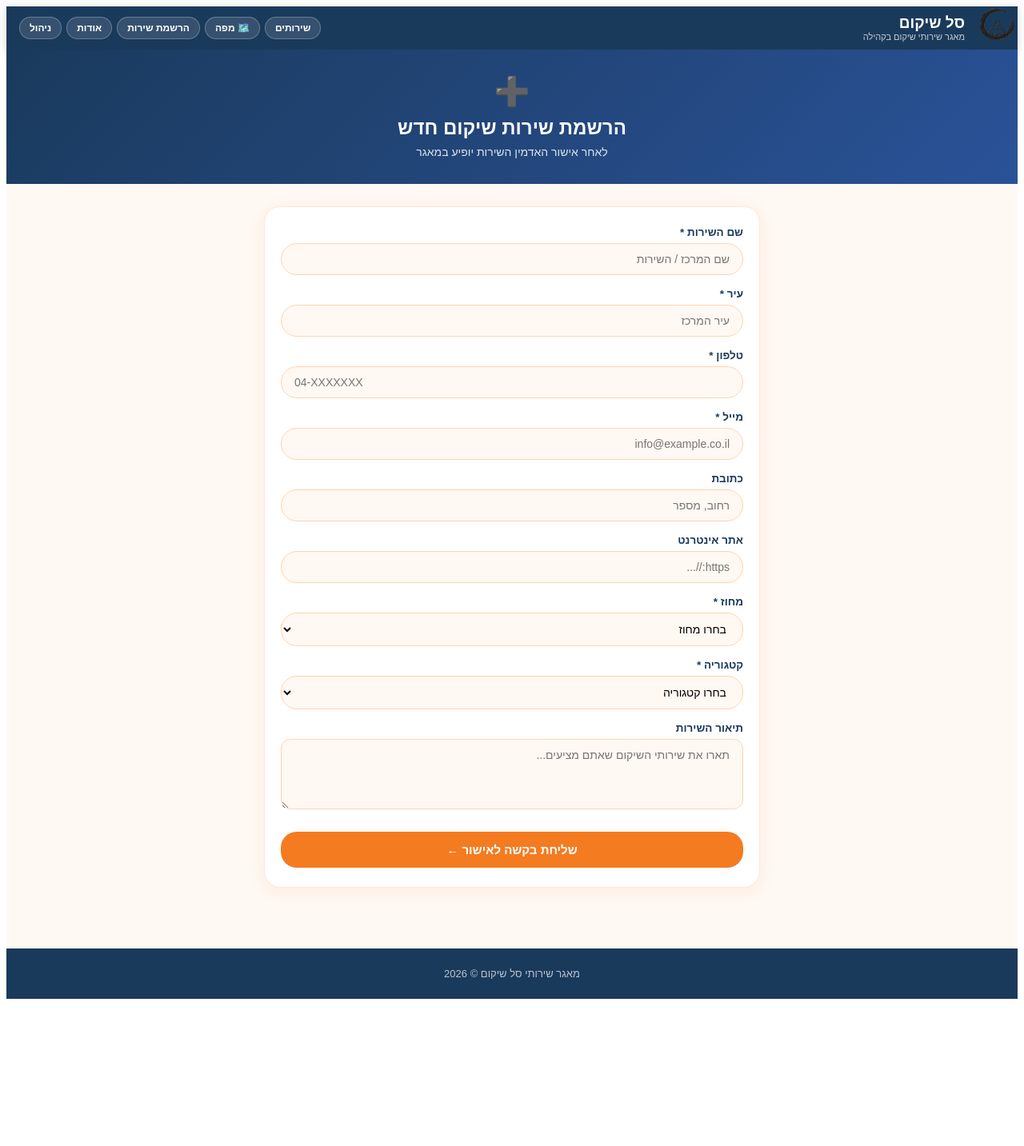
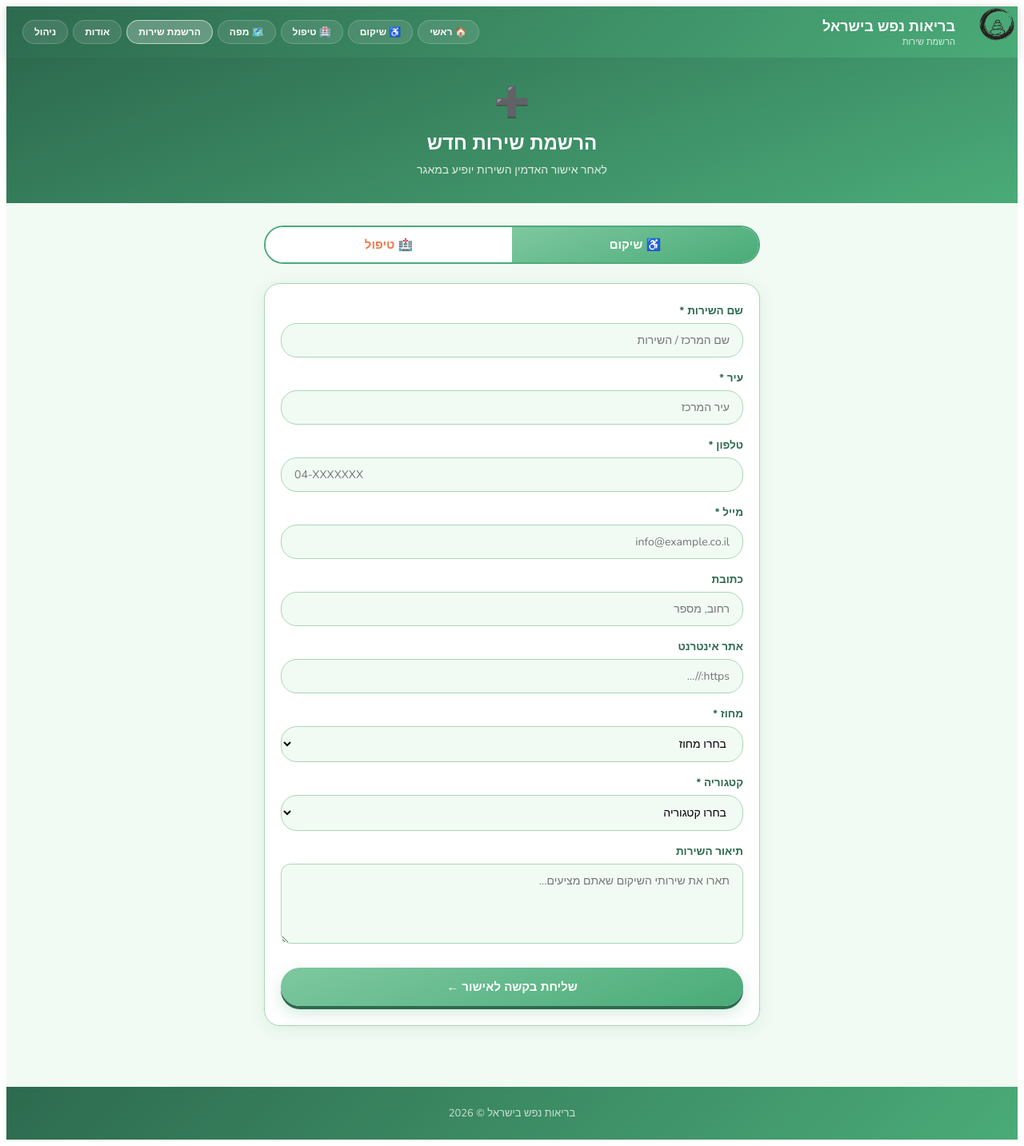
Before and after one commit to sivantelem-commits/rehab-directory, a Next.js app: page /register in a window 1280 px wide. Shown: the whole page at 80% size. Before the commit the page ends 1257 px from the top, so only its background shows below. Built offline with nearby package versions, Linux system fonts and the light colour scheme.

Commit message:
Update register.js

```diff
--- a/pages/register.js
+++ b/pages/register.js
@@ -3,15 +3,27 @@ import Head from 'next/head'
 import { CATEGORIES, CATEGORY_NAMES } from '../lib/categories'
 
 const DISTRICTS = ['צפון', 'חיפה', 'מרכז', 'תל אביב', 'ירושלים', 'דרום', 'יהודה ושומרון']
+const TREATMENT_CATEGORIES = ['בתי"מ', 'מחלקות אשפוז', 'מרפאות יום', 'חדרי מיון']
+const NAV = [['/', '🏠 ראשי'], ['/rehab', '♿ שיקום'], ['/treatment', '🏥 טיפול'], ['/map', '🗺️ מפה'], ['/register', 'הרשמת שירות'], ['/about', 'אודות'], ['/admin', 'ניהול']]
+
+const emptyForm = { name: '', district: '', city: '', category: '', subcategory: '', description: '', phone: '', email: '', website: '', address: '' }
 
 export default function Register() {
-  const [form, setForm] = useState({ name: '', district: '', city: '', category: '', subcategory: '', description: '', phone: '', email: '', website: '', address: '' })
+  const [tab, setTab] = useState('rehab')
+  const [form, setForm] = useState(emptyForm)
   const [loading, setLoading] = useState(false)
   const [success, setSuccess] = useState(false)
   const [error, setError] = useState('')
   const [mounted, setMounted] = useState(false)
 
   useEffect(() => { setMounted(true) }, [])
+
+  const handleTabChange = (newTab) => {
+    setTab(newTab)
+    setForm(emptyForm)
+    setError('')
+    setSuccess(false)
+  }
 
   const handleSubmit = async () => {
     setError('')
@@ -22,14 +34,15 @@ export default function Register() {
     }
     setLoading(true)
     try {
-      const res = await fetch('/api/submit', {
+      const endpoint = tab === 'rehab' ? '/api/submit' : '/api/submit-treatment'
+      const res = await fetch(endpoint, {
         method: 'POST',
         headers: { 'Content-Type': 'application/json' },
         body: JSON.stringify(form),
       })
       if (res.ok) {
         setSuccess(true)
-        setForm({ name: '', district: '', city: '', category: '', subcategory: '', description: '', phone: '', email: '', website: '', address: '' })
+        setForm(emptyForm)
       } else {
         const d = await res.json()
         setError(d.error || 'שגיאה בשליחה')
@@ -41,8 +54,19 @@ export default function Register() {
     }
   }
 
-  const inp = { width: '100%', padding: '11px 16px', borderRadius: 20, border: '1.5px solid #FFD4B0', fontSize: 14, background: '#FFF8F3', outline: 'none', boxSizing: 'border-box' }
-  const lbl = { display: 'block', fontSize: 13.5, fontWeight: 700, color: '#1A3A5C', marginBottom: 6 }
+  const isRehab = tab === 'rehab'
+  const color = isRehab ? '#4aab78' : '#ee7a50'
+  const darkColor = isRehab ? '#2d6a4f' : '#c85e32'
+
+  const inp = {
+    width: '100%', padding: '11px 16px', borderRadius: 20,
+    border: `1.5px solid ${isRehab ? '#a8d8b0' : '#FFD4B0'}`,
+    fontSize: 14,
+    background: isRehab ? '#f2faf4' : '#FFF8F3',
+    outline: 'none', boxSizing: 'border-box',
+    fontFamily: "'Nunito', sans-serif",
+  }
+  const lbl = { display: 'block', fontSize: 13.5, fontWeight: 700, color: darkColor, marginBottom: 6 }
   const subcategories = form.category ? CATEGORIES[form.category]?.subcategories || [] : []
 
   if (!mounted) return null
@@ -50,42 +74,105 @@ export default function Register() {
   return (
     <>
       <Head>
-        <title>הרשמת שירות | סל שיקום</title>
-        <meta name="description" content="הרשמת שירות סל שיקום חדש למאגר" />
+        <title>הרשמת שירות | בריאות נפש בישראל</title>
+        <meta name="description" content="הרשמת שירות שיקום או טיפול למאגר בריאות הנפש" />
+        <link href="https://fonts.googleapis.com/css2?family=Nunito:wght@400;600;700;800&display=swap" rel="stylesheet" />
       </Head>
-      <div dir="rtl" style={{ fontFamily: 'Arial, sans-serif', minHeight: '100vh', background: '#FFF8F3' }}>
-       <header style={{ background: '#1A3A5C', color: 'white', padding: '10px 16px', display: 'flex', alignItems: 'center', justifyContent: 'space-between', boxShadow: '0 2px 12px rgba(0,0,0,0.15)', flexWrap: 'wrap', gap: 8 }}>
+      <div dir="rtl" style={{ fontFamily: "'Nunito', sans-serif", minHeight: '100vh', background: isRehab ? '#f2faf4' : '#FFF8F3' }}>
+
+        {/* HEADER */}
+        <header style={{
+          background: `linear-gradient(135deg, ${darkColor}, ${color})`,
+          color: 'white', padding: '10px 20px',
+          display: 'flex', alignItems: 'center', justifyContent: 'space-between',
+          boxShadow: '0 2px 12px rgba(0,0,0,0.15)', flexWrap: 'wrap', gap: 8,
+        }}>
           <div style={{ display: 'flex', alignItems: 'center', gap: 14 }}>
-    <div style={{ paddingRight: 50 }}>
-      <div style={{ fontWeight: 800, fontSize: 19 }}>סל שיקום</div>
-      <div style={{ fontSize: 11, opacity: 0.75 }}>מאגר שירותי שיקום בקהילה</div>
+            <img src="/logo.png" alt="לוגו" style={{ width: 44, height: 44, objectFit: 'contain', filter: 'brightness(0) invert(1)', mixBlendMode: 'multiply' }} />
+            <div>
+              <div style={{ fontWeight: 800, fontSize: 18 }}>בריאות נפש בישראל</div>
+              <div style={{ fontSize: 11, opacity: 0.8 }}>הרשמת שירות</div>
             </div>
           </div>
           <nav style={{ display: 'flex', gap: 6, flexWrap: 'wrap' }}>
-    {[['/', 'שירותים'], ['/map', '🗺️ מפה'], ['/register', 'הרשמת שירות'], ['/about', 'אודות'], ['/admin', 'ניהול']].map(([href, label]) => (
-      <a key={href} href={href} style={{ color: 'white', background: 'rgba(255,255,255,0.12)', borderRadius: 20, padding: '6px 12px', fontWeight: 600, fontSize: 12, border: '1.5px solid rgba(255,255,255,0.25)', textDecoration: 'none' }}>{label}</a>
+            {NAV.map(([href, label]) => (
+              <a key={href} href={href} style={{
+                color: 'white',
+                background: href === '/register' ? 'rgba(255,255,255,0.25)' : 'rgba(255,255,255,0.1)',
+                borderRadius: '999px', padding: '6px 14px', fontWeight: 600, fontSize: 12,
+                border: href === '/register' ? '1.5px solid rgba(255,255,255,0.6)' : '1.5px solid rgba(255,255,255,0.2)',
+                textDecoration: 'none',
+              }}>{label}</a>
             ))}
           </nav>
         </header>
 
-        <div style={{ background: 'linear-gradient(135deg, #1A3A5C, #2A5298)', color: 'white', padding: '32px 20px', textAlign: 'center' }}>
+        {/* HERO */}
+        <div style={{
+          background: `linear-gradient(160deg, ${darkColor}, ${color})`,
+          color: 'white', padding: '32px 20px', textAlign: 'center',
+        }}>
           <div style={{ fontSize: 36, marginBottom: 10 }}>➕</div>
-          <h1 style={{ fontSize: 24, fontWeight: 800, margin: '0 0 8px' }}>הרשמת שירות שיקום חדש</h1>
+          <h1 style={{ fontSize: 24, fontWeight: 800, margin: '0 0 8px' }}>הרשמת שירות חדש</h1>
           <p style={{ fontSize: 14, opacity: 0.85, margin: 0 }}>לאחר אישור האדמין השירות יופיע במאגר</p>
         </div>
 
         <main style={{ maxWidth: 620, margin: '0 auto', padding: '28px 16px' }}>
+
+          {/* TABS */}
+          <div style={{
+            display: 'flex', borderRadius: '999px', overflow: 'hidden',
+            border: `2px solid ${color}`, marginBottom: 24,
+            background: 'white',
+          }}>
+            <button
+              onClick={() => handleTabChange('rehab')}
+              style={{
+                flex: 1, padding: '12px 0', border: 'none', cursor: 'pointer',
+                fontFamily: "'Nunito', sans-serif", fontWeight: 800, fontSize: 15,
+                background: isRehab ? 'linear-gradient(160deg, #7ec8a0, #4aab78)' : 'white',
+                color: isRehab ? 'white' : '#4aab78',
+                transition: 'all 0.2s',
+              }}
+            >
+              ♿ שיקום
+            </button>
+            <button
+              onClick={() => handleTabChange('treatment')}
+              style={{
+                flex: 1, padding: '12px 0', border: 'none', cursor: 'pointer',
+                fontFamily: "'Nunito', sans-serif", fontWeight: 800, fontSize: 15,
+                background: !isRehab ? 'linear-gradient(160deg, #f4a27a, #ee7a50)' : 'white',
+                color: !isRehab ? 'white' : '#ee7a50',
+                transition: 'all 0.2s',
+              }}
+            >
+              🏥 טיפול
+            </button>
+          </div>
+
           {success ? (
-            <div style={{ background: 'white', borderRadius: 20, padding: 40, textAlign: 'center', border: '2px solid #F47B20', boxShadow: '0 4px 20px rgba(244,123,32,0.15)' }}>
+            <div style={{
+              background: 'white', borderRadius: 20, padding: 40, textAlign: 'center',
+              border: `2px solid ${color}`, boxShadow: `0 4px 20px ${color}33`,
+            }}>
               <div style={{ fontSize: 52, marginBottom: 14 }}>✅</div>
-              <div style={{ fontSize: 20, fontWeight: 700, color: '#1A3A5C', marginBottom: 8 }}>הבקשה נשלחה בהצלחה!</div>
+              <div style={{ fontSize: 20, fontWeight: 700, color: darkColor, marginBottom: 8 }}>הבקשה נשלחה בהצלחה!</div>
               <div style={{ fontSize: 14, color: '#666', lineHeight: 1.6 }}>השירות ממתין לאישור ויופיע במאגר בקרוב.</div>
-              <button onClick={() => setSuccess(false)} style={{ marginTop: 22, background: '#F47B20', color: 'white', border: 'none', borderRadius: 20, padding: '11px 32px', fontWeight: 700, fontSize: 14, cursor: 'pointer' }}>
+              <button onClick={() => setSuccess(false)} style={{
+                marginTop: 22, background: color, color: 'white', border: 'none',
+                borderRadius: 20, padding: '11px 32px', fontWeight: 700, fontSize: 14, cursor: 'pointer',
+                fontFamily: "'Nunito', sans-serif",
+              }}>
                 הוספת שירות נוסף
               </button>
             </div>
           ) : (
-            <div style={{ background: 'white', borderRadius: 20, padding: '24px 20px', boxShadow: '0 4px 20px rgba(244,123,32,0.1)', border: '1.5px solid #FFE8D6' }}>
+            <div style={{
+              background: 'white', borderRadius: 20, padding: '24px 20px',
+              boxShadow: `0 4px 20px ${color}22`,
+              border: `1.5px solid ${isRehab ? '#a8d8b0' : '#FFE8D6'}`,
+            }}>
               {[
                 ['name', 'שם השירות *', 'text', 'שם המרכז / השירות'],
                 ['city', 'עיר *', 'text', 'עיר המרכז'],
@@ -96,7 +183,8 @@ export default function Register() {
               ].map(([key, label, type, placeholder]) => (
                 <div key={key} style={{ marginBottom: 16 }}>
                   <label style={lbl}>{label}</label>
-                  <input type={type} placeholder={placeholder} value={form[key]} onChange={e => setForm(f => ({ ...f, [key]: e.target.value }))} style={inp} />
+                  <input type={type} placeholder={placeholder} value={form[key]}
+                    onChange={e => setForm(f => ({ ...f, [key]: e.target.value }))} style={inp} />
                 </div>
               ))}
 
@@ -112,11 +200,14 @@ export default function Register() {
                 <label style={lbl}>קטגוריה *</label>
                 <select value={form.category} onChange={e => setForm(f => ({ ...f, category: e.target.value, subcategory: '' }))} style={inp}>
                   <option value="">בחרו קטגוריה</option>
-                  {CATEGORY_NAMES.map(c => <option key={c}>{c}</option>)}
+                  {isRehab
+                    ? CATEGORY_NAMES.map(c => <option key={c}>{c}</option>)
+                    : TREATMENT_CATEGORIES.map(c => <option key={c}>{c}</option>)
+                  }
                 </select>
               </div>
 
-              {subcategories.length > 0 && (
+              {isRehab && subcategories.length > 0 && (
                 <div style={{ marginBottom: 16 }}>
                   <label style={lbl}>תת קטגוריה</label>
                   <select value={form.subcategory} onChange={e => setForm(f => ({ ...f, subcategory: e.target.value }))} style={inp}>
@@ -128,20 +219,46 @@ export default function Register() {
 
               <div style={{ marginBottom: 24 }}>
                 <label style={lbl}>תיאור השירות</label>
-                <textarea placeholder="תארו את שירותי השיקום שאתם מציעים..." value={form.description} onChange={e => setForm(f => ({ ...f, description: e.target.value }))} rows={4} style={{ ...inp, resize: 'vertical', fontFamily: 'inherit', borderRadius: 12 }} />
+                <textarea
+                  placeholder={`תארו את שירותי ה${isRehab ? 'שיקום' : 'טיפול'} שאתם מציעים...`}
+                  value={form.description}
+                  onChange={e => setForm(f => ({ ...f, description: e.target.value }))}
+                  rows={4}
+                  style={{ ...inp, resize: 'vertical', fontFamily: 'inherit', borderRadius: 12 }}
+                />
               </div>
 
-              {error && <div style={{ background: '#FFF0F0', border: '1px solid #FFCDD2', borderRadius: 12, padding: '10px 16px', fontSize: 14, color: '#C62828', marginBottom: 16 }}>⚠️ {error}</div>}
+              {error && (
+                <div style={{ background: '#FFF0F0', border: '1px solid #FFCDD2', borderRadius: 12, padding: '10px 16px', fontSize: 14, color: '#C62828', marginBottom: 16 }}>
+                  ⚠️ {error}
+                </div>
+              )}
 
-              <button onClick={handleSubmit} disabled={loading} style={{ width: '100%', background: loading ? '#ccc' : '#F47B20', color: 'white', border: 'none', borderRadius: 20, padding: '14px 0', fontWeight: 800, fontSize: 15, cursor: loading ? 'not-allowed' : 'pointer' }}>
+              <button
+                onClick={handleSubmit}
+                disabled={loading}
+                style={{
+                  width: '100%',
+                  background: loading ? '#ccc' : `linear-gradient(160deg, ${isRehab ? '#7ec8a0, #4aab78' : '#f4a27a, #ee7a50'})`,
+                  color: 'white', border: 'none', borderRadius: '999px',
+                  padding: '14px 0', fontWeight: 800, fontSize: 15,
+                  cursor: loading ? 'not-allowed' : 'pointer',
+                  fontFamily: "'Nunito', sans-serif",
+                  boxShadow: loading ? 'none' : `0 4px 0 ${darkColor}, 0 8px 20px ${color}44`,
+                }}
+              >
                 {loading ? 'שולח...' : 'שליחת בקשה לאישור ←'}
               </button>
             </div>
           )}
         </main>
 
-        <footer style={{ background: '#1A3A5C', color: 'rgba(255,255,255,0.7)', textAlign: 'center', padding: '24px', fontSize: 13, marginTop: 48 }}>
-          מאגר שירותי סל שיקום © {new Date().getFullYear()}
+        <footer style={{
+          background: `linear-gradient(135deg, ${darkColor}, ${color})`,
+          color: 'rgba(255,255,255,0.75)', textAlign: 'center',
+          padding: '24px', fontSize: 13, marginTop: 48, fontWeight: 500,
+        }}>
+          בריאות נפש בישראל © 2026
         </footer>
       </div>
     </>
```
Lines whose indentation alone changed are shown as unchanged.
